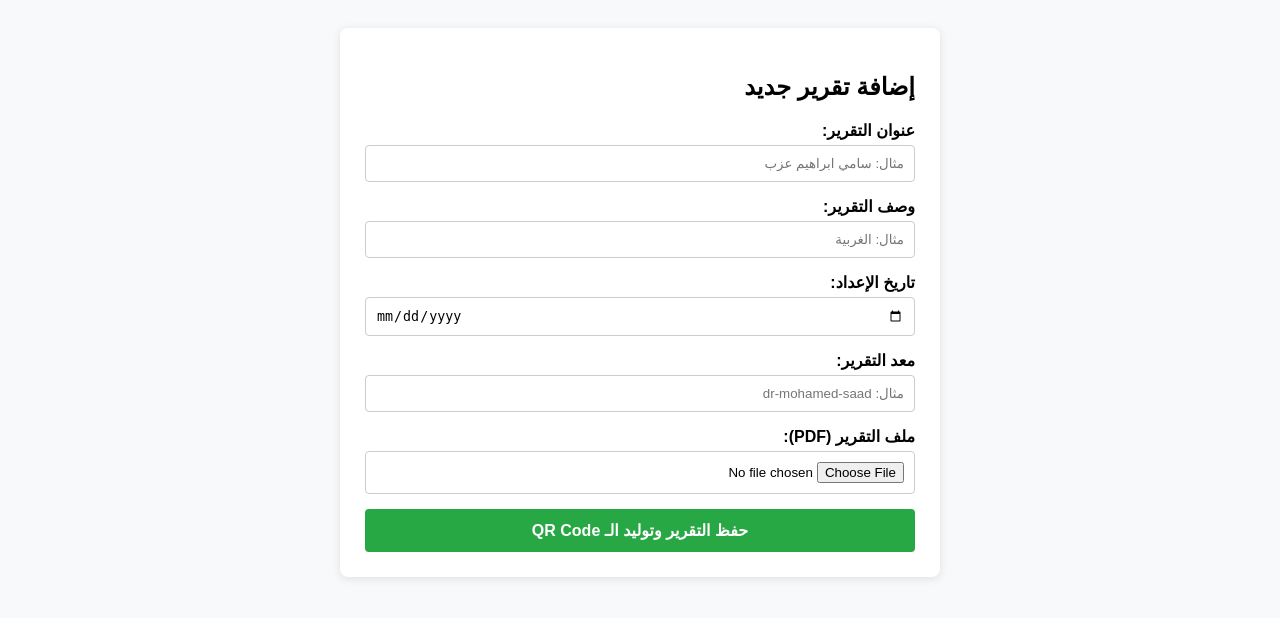
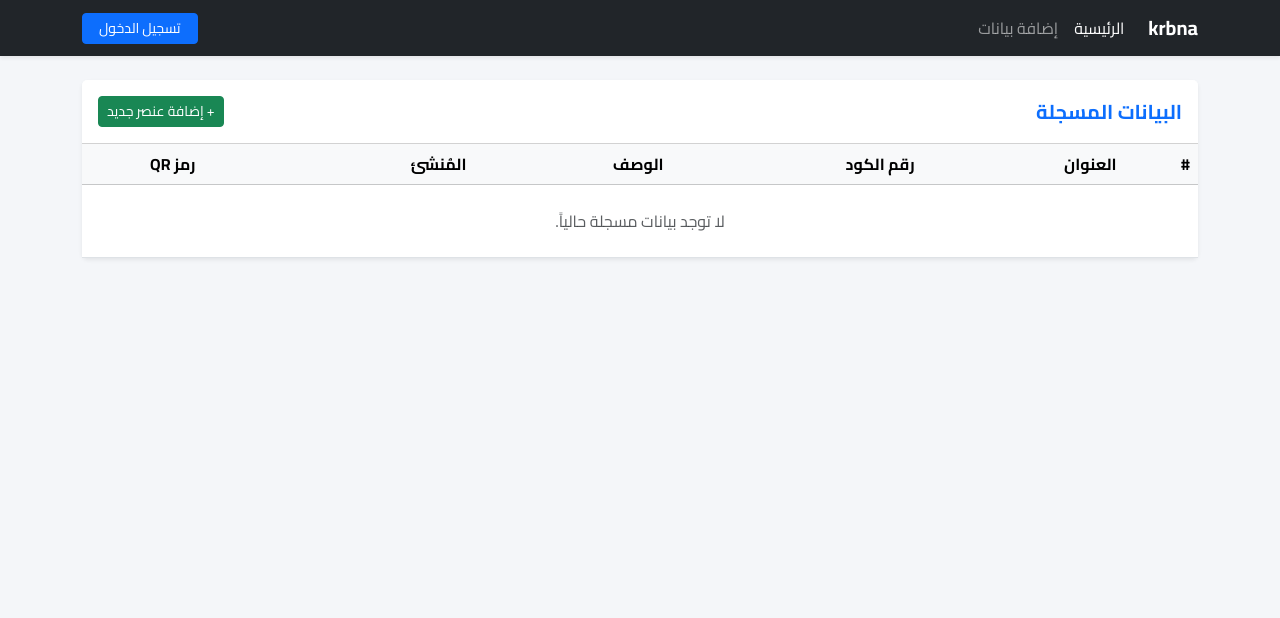
Before and after one commit to mohameds2-rgb/krbna, a Flask app: template templates/admin.html in a window 1280 px wide. Shown: the top 618 px of the page. Run offline with Flask 3, Linux system fonts and the light colour scheme; the template is opened without the code that fills it, so the values that code supplies are empty.

Commit message:
admin.html

```diff
--- a/templates/admin.html
+++ b/templates/admin.html
@@ -3,105 +3,127 @@
 <head>
     <meta charset="UTF-8">
     <meta name="viewport" content="width=device-width, initial-scale=1.0">
-    <title>إدخال تقرير جديد وتوليد QR Code</title>
+    <title>لوحة التحكم - krbna</title>
+    <!-- Bootstrap 5 RTL -->
+    <link rel="stylesheet" href="https://cdn.jsdelivr.net/npm/bootstrap@5.3.2/dist/css/bootstrap.rtl.min.css">
+    <!-- خط Cairo من Google Fonts -->
+    <link href="https://fonts.googleapis.com/css2?family=Cairo:wght@400;600;700&display=swap" rel="stylesheet">
     <style>
-        body { font-family: sans-serif; background-color: #f8f9fa; padding: 20px; direction: rtl; }
-        .box { max-width: 550px; margin: 0 auto; background: white; padding: 25px; border-radius: 8px; box-shadow: 0 2px 10px rgba(0,0,0,0.1); }
-        .form-group { margin-bottom: 15px; }
-        label { display: block; margin-bottom: 5px; font-weight: bold; }
-        input[type="text"], input[type="date"], input[type="file"] { width: 100%; padding: 10px; border: 1px solid #ccc; border-radius: 4px; box-sizing: border-box; }
-        button { background-color: #28a745; color: white; padding: 12px; border: none; width: 100%; border-radius: 4px; font-size: 16px; cursor: pointer; font-weight: bold; }
-        button:hover { background-color: #218838; }
-
-        /* قسم نتيجة الـ QR Code */
-        .qr-result { text-align: center; margin-top: 25px; padding-top: 20px; border-top: 2px dashed #eee; }
-
-        /* الحاوية لعرض الصورة والزر بجانب بعضهما */
-        .qr-container {
-            display: flex;
-            align-items: center;
-            justify-content: center;
-            gap: 20px;
-            margin: 20px 0;
-            flex-wrap: wrap;
-        }
-
-        .qr-container img {
-            width: 180px;
-            height: 180px;
-            border: 1px solid #ddd;
-            padding: 5px;
-            border-radius: 6px;
-            background-color: #fff;
-        }
-
-        .download-btn {
-            display: inline-block;
-            background-color: #007bff;
-            color: white;
-            padding: 12px 20px;
-            text-decoration: none;
-            border-radius: 6px;
-            font-weight: bold;
-            font-size: 15px;
-            transition: background-color 0.2s;
-        }
-
-        .download-btn:hover {
-            background-color: #0056b3;
+        body {
+            font-family: 'Cairo', sans-serif;
+            background-color: #f4f6f9;
         }
     </style>
 </head>
 <body>
 
-    <div class="box">
-        <h2>إضافة تقرير جديد</h2>
-        <form method="POST" enctype="multipart/form-data">
-            <div class="form-group">
-                <label>عنوان التقرير:</label>
-                <input type="text" name="title" required placeholder="مثال: سامي ابراهيم عزب">
+    <!-- 1. الشريط العلوي (Navbar) -->
+    <nav class="navbar navbar-expand-lg navbar-dark bg-dark mb-4 shadow-sm">
+        <div class="container">
+            <a class="navbar-brand fw-bold" href="/">krbna</a>
+            <button class="navbar-toggler" type="button" data-bs-toggle="collapse" data-bs-target="#navbarNav">
+                <span class="navbar-toggler-icon"></span>
+            </button>
+
+            <div class="collapse navbar-collapse" id="navbarNav">
+                <ul class="navbar-nav me-auto">
+                    <li class="nav-item">
+                        <a class="nav-link active" href="/">الرئيسية</a>
+                    </li>
+                    <li class="nav-item">
+                        <a class="nav-link" href="/add-data">إضافة بيانات</a>
+                    </li>
+
+                    <!-- زر التقارير: يظهر فقط إذا كان البريد الإلكتروني يساوي إيميل الأدمن -->
+                    {% if session.get('user_email') == 'your_actual_email@gmail.com' %}
+                    <li class="nav-item">
+                        <a class="nav-link text-warning fw-bold" href="/reports">⚡ إنشاء التقارير</a>
+                    </li>
+                    {% endif %}
+                </ul>
+
+                <!-- معلومات تسجيل الدخول والخروج -->
+                <ul class="navbar-nav">
+                    {% if session.get('user_email') %}
+                    <li class="nav-item d-flex align-items-center me-3">
+                        <span class="text-light small">👤 {{ session.get('user_email') }}</span>
+                    </li>
+                    <li class="nav-item">
+                        <a class="btn btn-outline-danger btn-sm text-white px-3" href="/logout">تسجيل الخروج</a>
+                    </li>
+                    {% else %}
+                    <li class="nav-item">
+                        <a class="btn btn-primary btn-sm px-3" href="/login">تسجيل الدخول</a>
+                    </li>
+                    {% endif %}
+                </ul>
+            </div>
+        </div>
+    </nav>
+
+    <!-- 2. المحتوى الرئيسي -->
+    <div class="container">
+
+        <!-- عرض رسائل التنبيه (Flash Messages) -->
+        {% with messages = get_flashed_messages(with_categories=true) %}
+          {% if messages %}
+            {% for category, message in messages %}
+              <div class="alert alert-{{ category }} alert-dismissible fade show shadow-sm" role="alert">
+                {{ message }}
+                <button type="button" class="btn-close" data-bs-dismiss="alert" aria-label="Close"></button>
+              </div>
+            {% endfor %}
+          {% endif %}
+        {% endwith %}
+
+        <!-- بطاقة وجدول البيانات -->
+        <div class="card shadow-sm border-0 mb-4">
+            <div class="card-header bg-white d-flex justify-content-between align-items-center py-3">
+                <h5 class="m-0 fw-bold text-primary">البيانات المسجلة</h5>
+                <a href="/add-data" class="btn btn-success btn-sm">+ إضافة عنصر جديد</a>
             </div>
 
-            <div class="form-group">
-                <label>وصف التقرير:</label>
-                <input type="text" name="description" required placeholder="مثال: الغربية">
+            <div class="card-body p-0">
+                <div class="table-responsive">
+                    <table class="table table-hover align-middle m-0">
+                        <thead class="table-light">
+                            <tr>
+                                <th scope="col">#</th>
+                                <th scope="col">العنوان</th>
+                                <th scope="col">رقم الكود</th>
+                                <th scope="col">الوصف</th>
+                                <th scope="col">المُنشئ</th>
+                                <th scope="col" class="text-center">رمز QR</th>
+                            </tr>
+                        </thead>
+                        <tbody>
+                            {% if items %}
+                                {% for item in items %}
+                                <tr>
+                                    <td>{{ loop.index }}</td>
+                                    <td class="fw-bold">{{ item.title }}</td>
+                                    <td><span class="badge bg-secondary">{{ item.code_number }}</span></td>
+                                    <td>{{ item.description }}</td>
+                                    <td class="text-muted small">{{ item.created_by }}</td>
+                                    <td class="text-center">
+                                        <img src="/generate-qr/{{ item.code_number }}" alt="QR" class="img-thumbnail" style="width: 60px; height: 60px;">
+                                    </td>
+                                </tr>
+                                {% endfor %}
+                            {% else %}
+                                <tr>
+                                    <td colspan="6" class="text-center py-4 text-muted">لا توجد بيانات مسجلة حالياً.</td>
+                                </tr>
+                            {% endif %}
+                        </tbody>
+                    </table>
+                </div>
             </div>
+        </div>
 
-            <div class="form-group">
-                <label>تاريخ الإعداد:</label>
-                <input type="date" name="prep_date" required>
-            </div>
-
-            <div class="form-group">
-                <label>معد التقرير:</label>
-                <input type="text" name="preparer" required placeholder="مثال: dr-mohamed-saad">
-            </div>
-
-            <div class="form-group">
-                <label>ملف التقرير (PDF):</label>
-                <input type="file" name="pdf_file" accept=".pdf">
-            </div>
-
-            <button type="submit">حفظ التقرير وتوليد الـ QR Code</button>
-        </form>
-
-        {% if qr_url %}
-        <div class="qr-result">
-            <h3 style="color: #28a745;">تم توليد الـ QR Code بنجاح!</h3>
-
-            <!-- صورة الباركود وزر التحميل بجانب بعضهما -->
-            <div class="qr-container">
-                <img src="{{ qr_url }}" alt="QR Code">
-                <a href="{{ qr_url }}" download="Report_QR.png" class="download-btn">
-                    📥 تحميل الـ QR Code
-                </a>
-            </div>
-
-            <p><strong>رابط التقرير:</strong><br><a href="{{ report_link }}" target="_blank">{{ report_link }}</a></p>
-            <p style="color: #666; font-size: 14px;">اطبع هذا الكود وضعه على التقرير الورقي.</p>
-        </div>
-        {% endif %}
     </div>
 
+    <!-- Bootstrap 5 JS Bundle -->
+    <script src="https://cdn.jsdelivr.net/npm/bootstrap@5.3.2/dist/js/bootstrap.bundle.min.js"></script>
 </body>
 </html>
```
